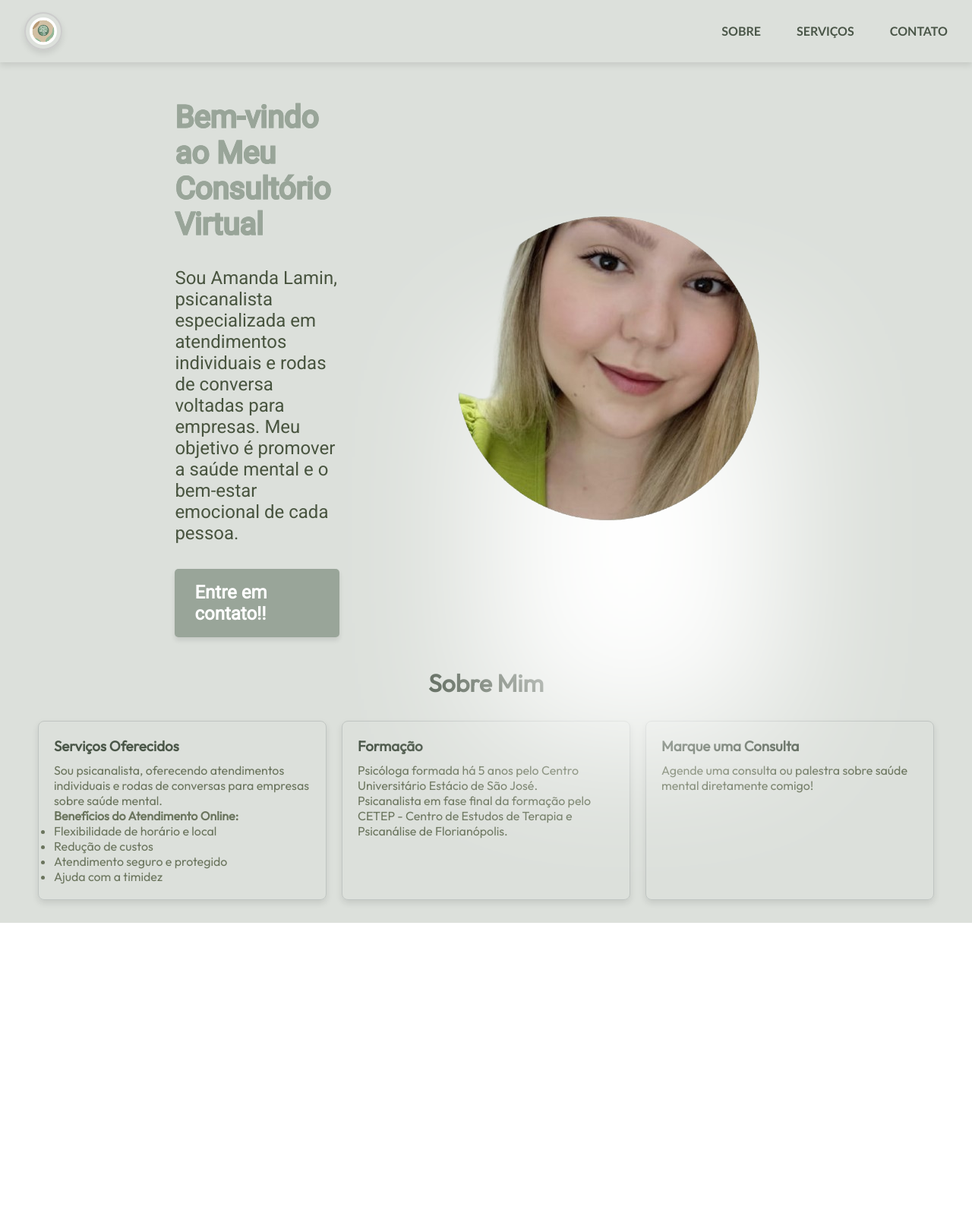
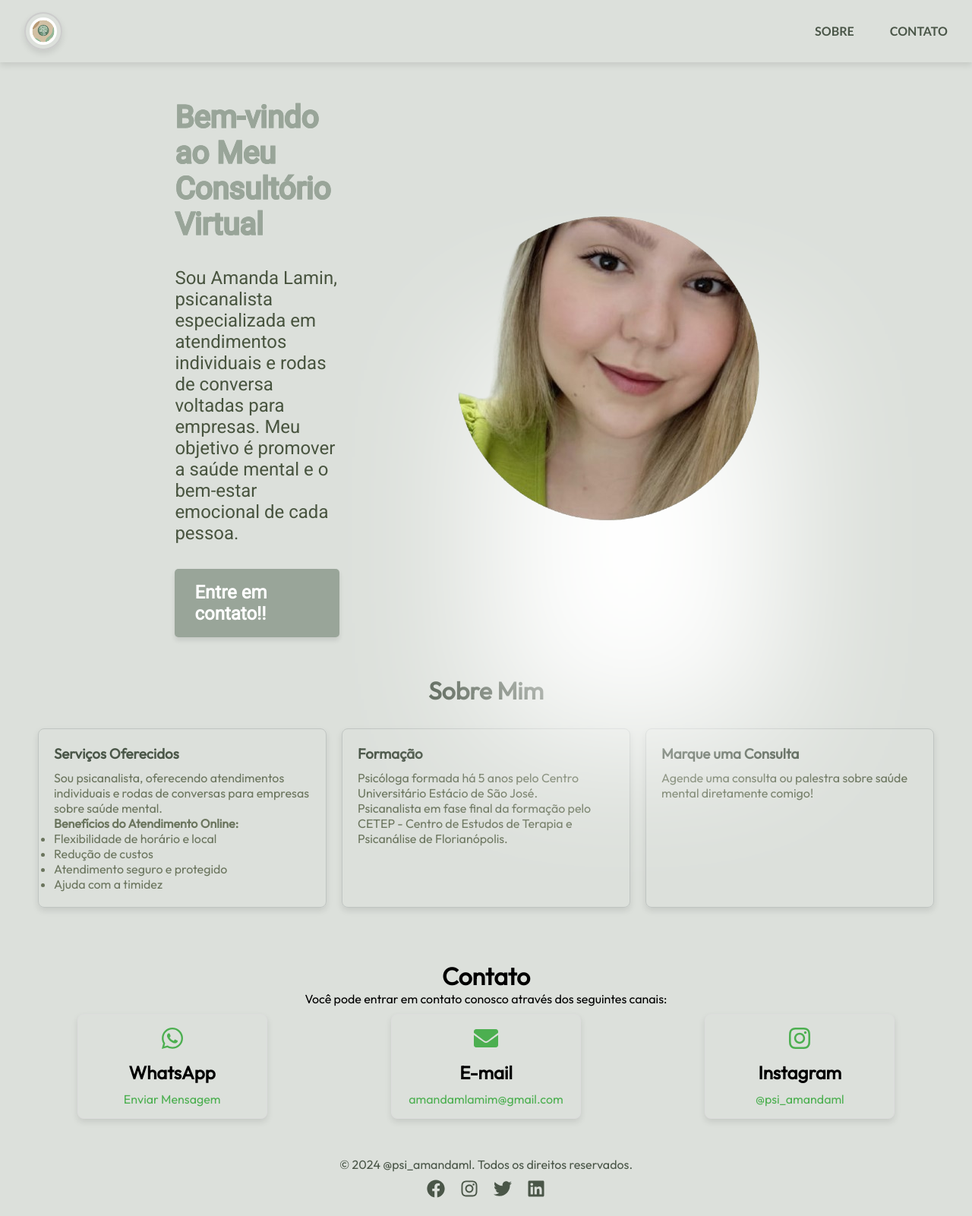
Before and after one commit to Benevanio/amanda-lamin, a React (Vite) app: page / in a window 1280 px wide. Shown: the whole page at 76% size. Before the commit the page ends 1235 px from the top, so only its background shows below. Built offline with nearby package versions, Linux system fonts and the light colour scheme.

Commit message:
configuração final

```diff
--- a/src/App.jsx
+++ b/src/App.jsx
@@ -1,6 +1,8 @@
 // src/App.jsx
 import styles from './App.module.css';
 import { About } from './components/about/about';
+import { Contact } from './components/contact/Contact';
+import { Footer } from './components/footer/Footer';
 import { Hero } from './components/hero/Hero';
 import { Navbar } from './components/navbar/Navbar';
 
@@ -14,7 +16,11 @@ function App() {
       <div id="sobre">
         <About />
       </div>
+     <div id="contato">
+        <Contact />
+      </div>
 
+      <Footer />
     </div>
   );
 }
--- a/src/components/navbar/Navbar.jsx
+++ b/src/components/navbar/Navbar.jsx
@@ -33,8 +33,7 @@ export const Navbar = () => {
         )}
         <ul className={`${styles.menuItems} ${menuOpen ? styles.active : ''}`}>
           <li><a href="#sobre">Sobre</a></li>
-          <li><a href="#">Serviços</a></li>
-          <li><a href="#">Contato</a></li>
+          <li><a href="#contato">Contato</a></li>
         </ul>
       </div>
     </nav>
```
